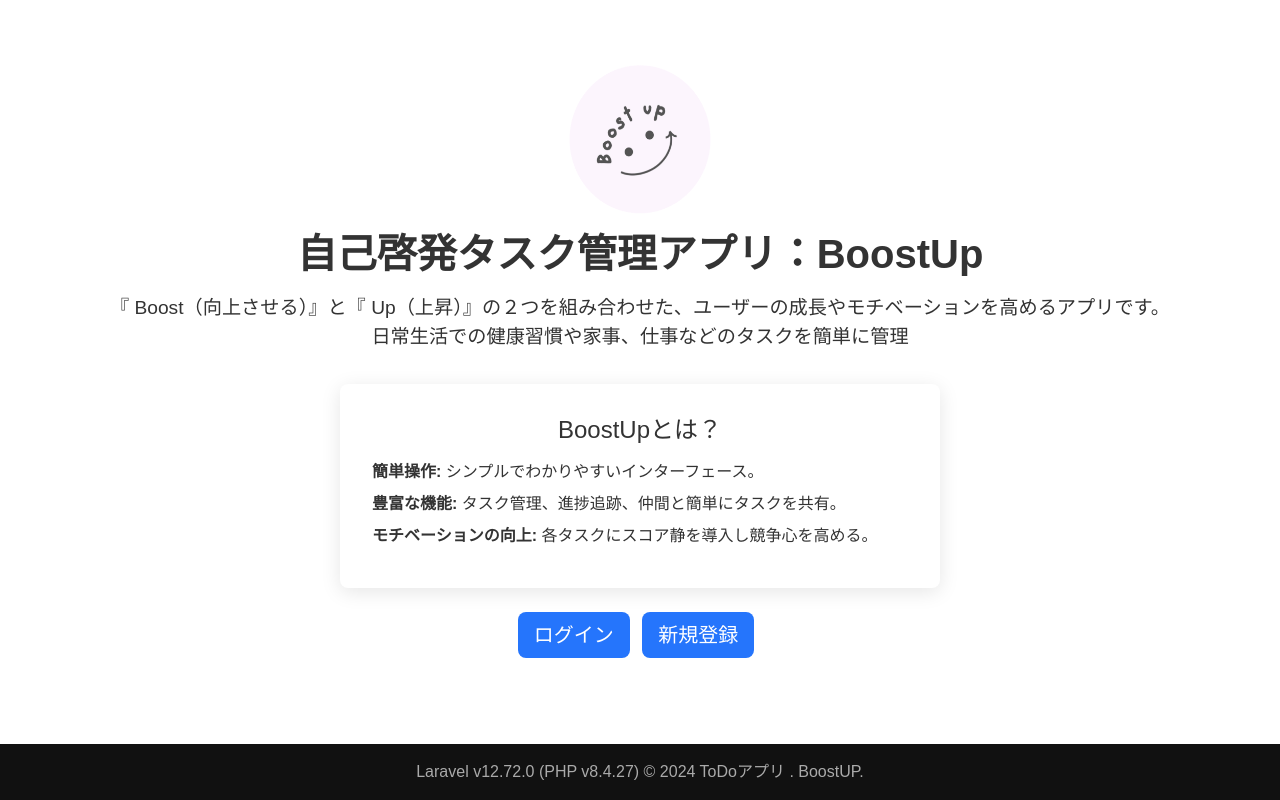
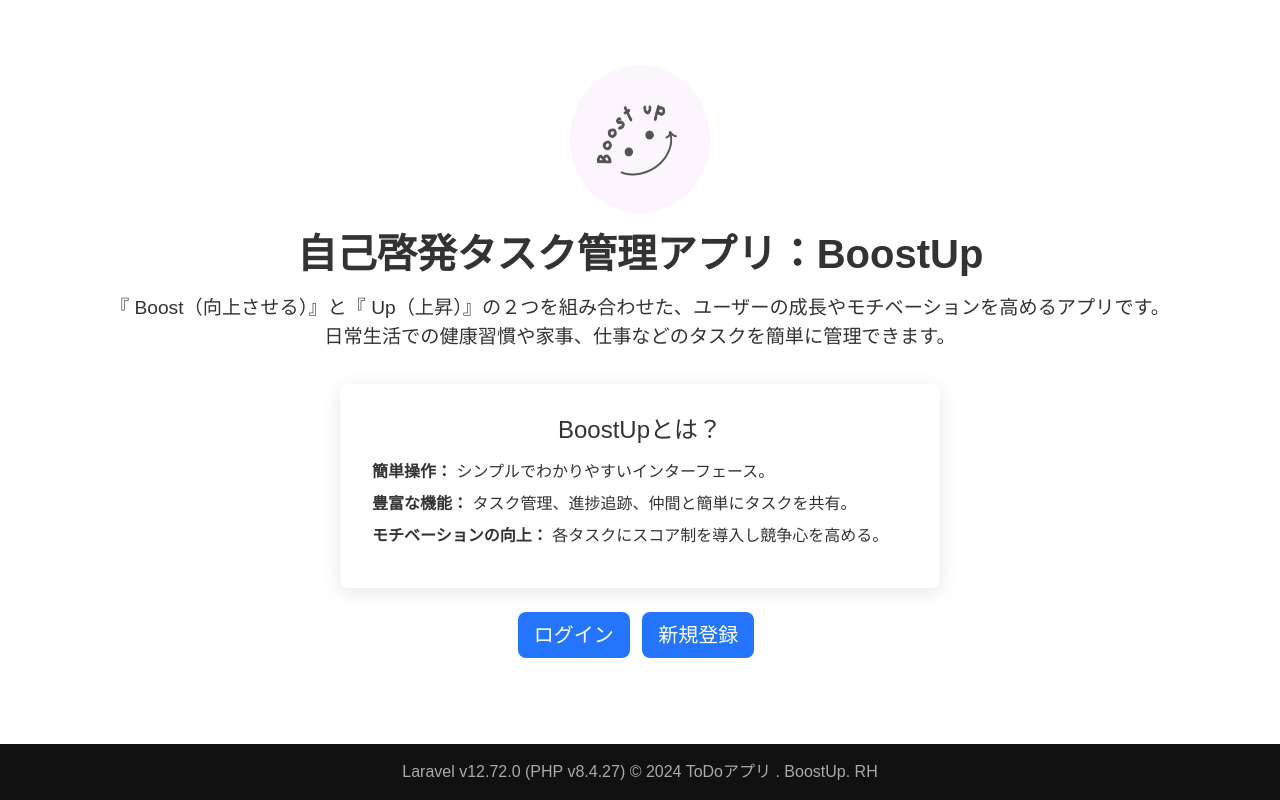
Before and after one commit to rh1023/ToDoApp, a Laravel app: page / in a window 1280 px wide. Run offline with Laravel 12, Linux system fonts and the light colour scheme.

Commit message:
fix：レイアウトの誤字など修正

```diff
--- a/src/resources/views/layouts/navigation.blade.php
+++ b/src/resources/views/layouts/navigation.blade.php
@@ -47,7 +47,7 @@
                 </div>
             </div>
 
-            <!-- Log Out Button -->
+            <!-- ログアウト -->
             <div class="hidden sm:flex sm:items-center sm:space-x-6">
                 <form method="POST" action="{{ route('logout') }}">
                     @csrf
--- a/src/resources/views/taskadd.blade.php
+++ b/src/resources/views/taskadd.blade.php
@@ -23,7 +23,7 @@
 
                     <div class="mb-3">
                         <label for="title" class="form-label">タスク名</label>
-                        <input type="text" class="form-control" id="title" name="title" placeholder="タスク名を入力してください"
+                        <input type="text" class="form-control" id="title" name="title" placeholder="20文字以内でタスク名を入力してください"
                             required>
                     </div>
 
--- a/src/resources/views/welcome.blade.php
+++ b/src/resources/views/welcome.blade.php
@@ -18,14 +18,14 @@
         <p class="hero-subtext">
             『 Boost（向上させる）』と『 Up（上昇）』の２つを組み合わせた、ユーザーの成長やモチベーションを高めるアプリです。
             <br>
-            日常生活での健康習慣や家事、仕事などのタスクを簡単に管理
+            日常生活での健康習慣や家事、仕事などのタスクを簡単に管理できます。
         </p>
 
         <div class="features">
             <h3>BoostUpとは？</h3>
-            <p><strong>簡単操作:</strong> シンプルでわかりやすいインターフェース。</p>
-            <p><strong>豊富な機能:</strong> タスク管理、進捗追跡、仲間と簡単にタスクを共有。</p>
-            <p><strong>モチベーションの向上:</strong> 各タスクにスコア静を導入し競争心を高める。</p>
+            <p><strong>簡単操作：</strong> シンプルでわかりやすいインターフェース。</p>
+            <p><strong>豊富な機能：</strong> タスク管理、進捗追跡、仲間と簡単にタスクを共有。</p>
+            <p><strong>モチベーションの向上：</strong> 各タスクにスコア制を導入し競争心を高める。</p>
         </div>
 
         @if (Route::has('login'))
@@ -44,7 +44,7 @@
 
     <footer>
         Laravel v{{ Illuminate\Foundation\Application::VERSION }} (PHP v{{ PHP_VERSION }}) &copy; 2024 ToDoアプリ .
-        BoostUP.
+        BoostUp. RH
     </footer>
 
     <script src="https://cdn.jsdelivr.net/npm/bootstrap@5.3.0/dist/js/bootstrap.bundle.min.js"></script>
```
Also changed, not shown: src/database/migrations/2024_11_07_102139_create_tasks_table.php.
